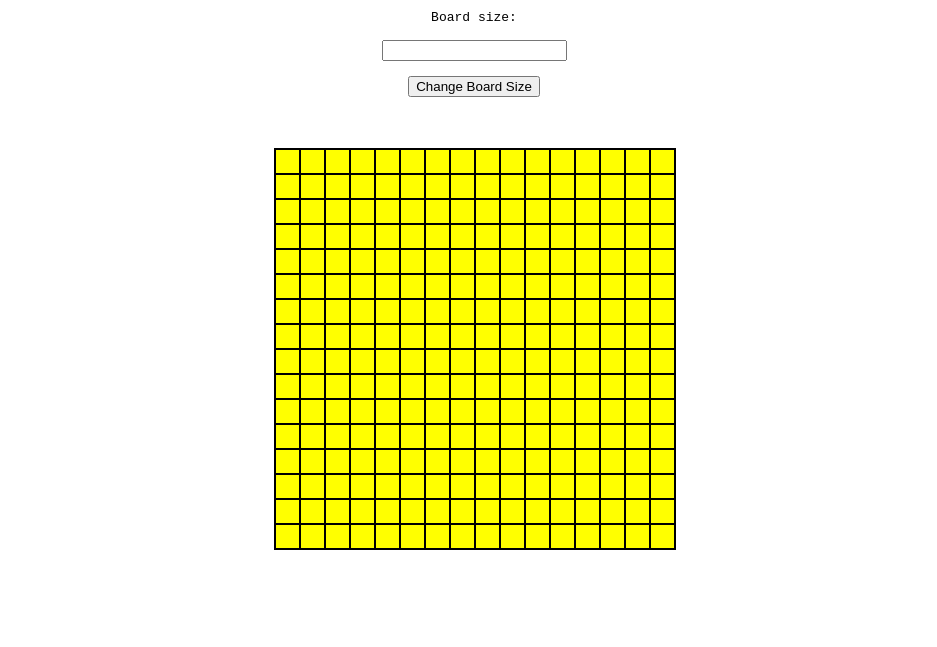
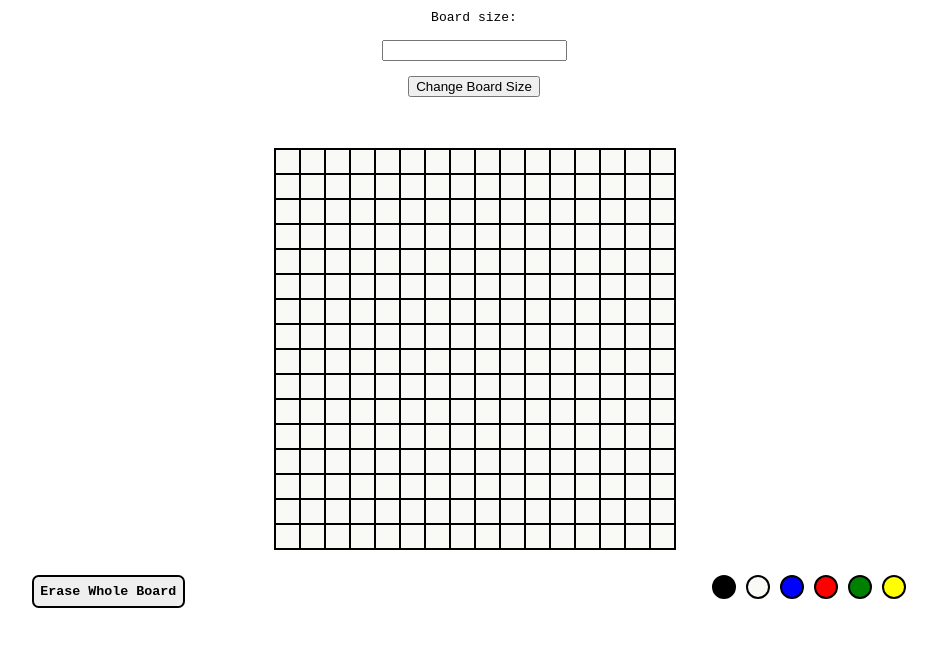
Before and after one commit to tzuhwan/etch-a-sketch, a plain HTML site: page index.html in a window 1280 px wide. Shown: the part 129-776 px from the top of the page, without its empty margins (166-1103 px from the left). Drawn offline with Linux system fonts and the light colour scheme.

Commit message:
Added user functions

```diff
--- a/index.html
+++ b/index.html
@@ -13,7 +13,7 @@
             <p>To change the board size, enter the number of squares <br><br> you want per side. </p>
 
             <form action="">
-                <label for="fname">Board size:</label>
+                <label for="bSize">Board size:</label>
                 <br><br>
                 <input type="text" id="board-size">
                 <br><br>
@@ -26,7 +26,20 @@
             <div class="canvas"></div>
         </div>
 
-        <div class="bottom-container"></div>
+        <div class="bottom-container">
+
+            <button id="complete-erase-btn">Erase Whole Board</button>
+
+            <div class="color-selection">
+                <div class="color-square color-black"></div>
+                <div class="color-square color-white"></div>
+                <div class="color-square color-blue"></div>
+                <div class="color-square color-red"></div>
+                <div class="color-square color-green"></div>
+                <div class="color-square color-yellow"></div>
+            </div>
+
+        </div>
 
         <div class="footer"></div>
 
--- a/main.js
+++ b/main.js
@@ -1,9 +1,13 @@
 // Project Constants
 const mainContainerWidth = 50; //50vh
+const blankColor = '#f9faf5'
+const startingBoardSize = 16;
 
 //Global Variables
 let squareWidth = 0;
 let userBoardSize;
+let mouseDown = false;
+let currentColor = 'black';
 
 //querySelector
 const canvas = document.querySelector('.canvas');
@@ -17,10 +21,19 @@ function createSquare(numberOfSquares) {
     square.className = "square";
     square.style.width = `${squareWidth}vh`;
     square.style.height = `${squareWidth}vh`;
-
-    console.log(square.style.width);
+    square.style.backgroundColor = blankColor;
 
     return square;
+}
+
+
+//Complete Erase
+function completeErase() {
+
+    const squares = document.querySelectorAll('.square');
+    squares.forEach(square => {
+        square.style.backgroundColor = blankColor;
+    })
 }
 
 
@@ -49,9 +62,35 @@ function createGrid(numberOfSquares) {
     const canvasLength = numberOfSquares * squareWidth;
     canvas.setAttribute('style', `width: ${canvasLength}vh; height: ${canvasLength}vh`)
 
+    colorSquare();
+
 }
 
-createGrid(16);
+
+//add EventListener to each square and change to black when hover over it
+function colorSquare() {
+    const squares = document.querySelectorAll('.square');
+    squares.forEach(square => {
+        square.addEventListener('mousedown', event => {
+            mouseDown = true;
+            event.target.style.backgroundColor = "white";
+        })
+        square.addEventListener('mouseover', event => {
+            if (mouseDown) {
+                event.target.style.backgroundColor = "black";
+            }
+        })
+        square.addEventListener('mouseup', event => mouseDown = false);
+    })
+}
+
+
+createGrid(startingBoardSize);
+
+const completeEraseBtn = document.querySelector('#complete-erase-btn');
+completeEraseBtn.addEventListener('click', completeErase);
+
+
 
 
 /**
@@ -63,4 +102,16 @@ createGrid(16);
  * - set mainContainerWidth constant and squareWidth = mainContainerWidth / numberOfSquares
  * - What if the side cannot be divided equally, eg. 50/3?
  * - adjust the maincontainer size (50 + 50%3) % 3 = 0
+ *
+ *
+ * User function:
+ * - Complete Erase
+ * - Selective Erase
+ * - color Change?
+ * - toggle-able eraser tool
+ *
+ *
+ *
+ *
+ *
  */
--- a/style.css
+++ b/style.css
@@ -8,7 +8,7 @@ body {
 .top-container {
     margin: 0 auto;
     width: 80%;
-    height: 30vh;
+    min-height: 30vh;
     text-align: center;
     margin-bottom: 20px;
 }
@@ -19,21 +19,93 @@ body {
 
 .canvas {
     margin: 0 auto;
-    background-color: blue;
     display: flex;
     flex-wrap: wrap;
     border: 1px black solid;
 
 }
 
+button {
+    cursor: pointer;
+    vertical-align: middle;
+    font-weight: 600;
+    font-family: inherit;
+    padding: .5em;
+    border-radius: 0.5em;
+    border: 2px black solid;
+}
+
+button:hover {background-color: #619c63;}
+
+button:active {
+    background-color: #3e8e41;
+    box-shadow: 0 5px #666;
+    transform: translateY(4px);
+}
+
+
+
+
+
+
+
+
+
 .square {
     box-sizing: border-box;
-    background-color: yellow;
     border: solid 1px black;
 }
 
 .main-container {
     margin: 0 auto;
     width: 50vh;
-    height: 50vh;
+    min-height: 50vh;
 }
+
+.bottom-container {
+    margin: 0 auto;
+    width: 70%;
+    height: 15vh;
+}
+
+.bottom-container button {
+    margin-top: 25px;
+}
+
+.color-selection {
+    margin-top: 25px;
+    display: flex;
+    float: right;
+}
+
+.color-square {
+    width: 20px;
+    height: 20px;
+    border-radius: 50%;
+    border: 2px black solid;
+    margin-right: 10px;
+}
+
+.color-black {
+    background-color: black;
+}
+
+.color-white {
+    background-color:#f9faf5;
+}
+
+.color-blue {
+    background-color: blue;
+}
+
+.color-red {
+    background-color: red;
+}
+
+.color-yellow {
+    background-color: yellow;
+}
+
+.color-green {
+    background-color: green;
+}
```
